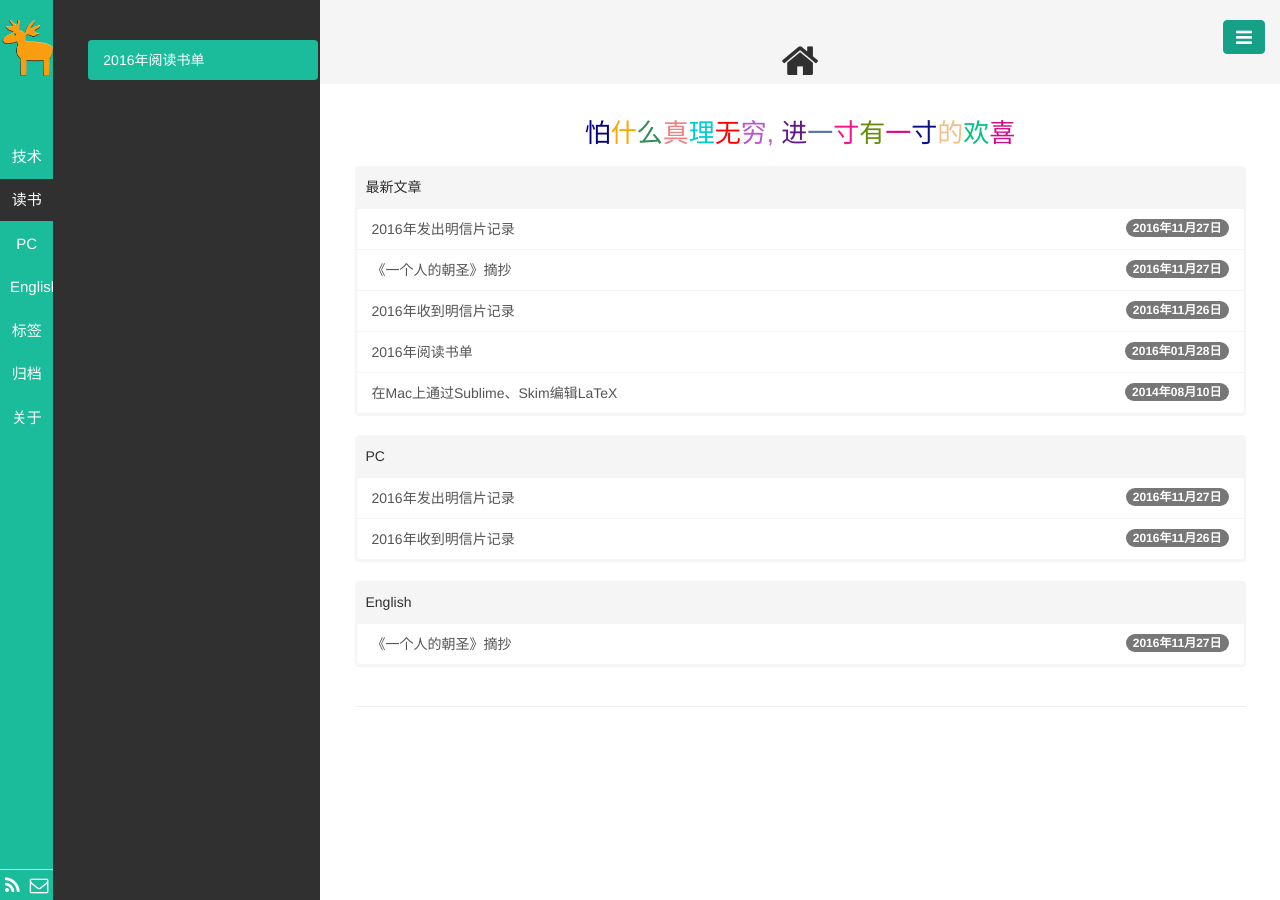
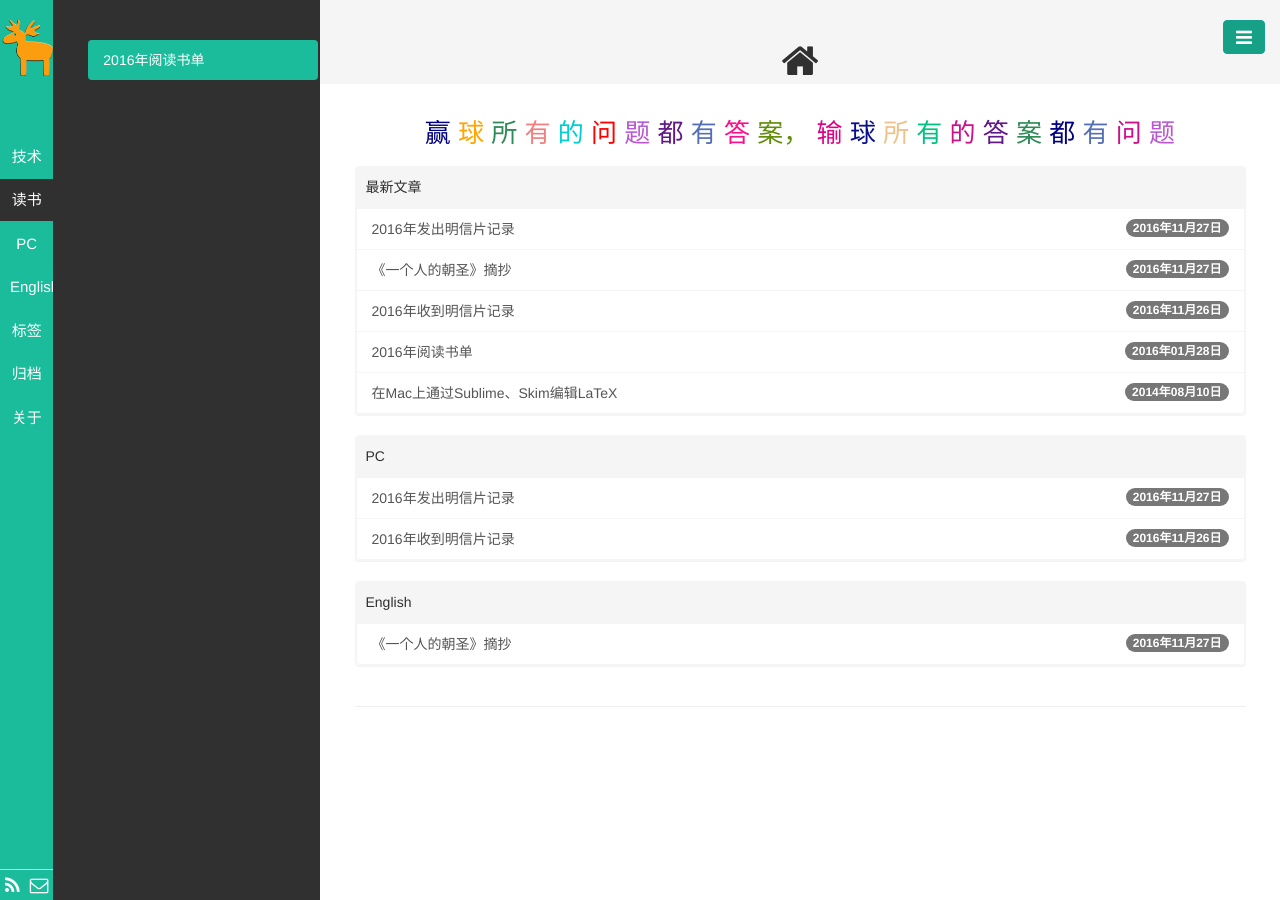
Before and after one commit to liyibing28/liyibing28.github.io, a Jekyll site: the page built from index.html, in a window 1280 px wide. Built offline with Jekyll 4.4.1, drawn with Linux system fonts in a browser that asks for light colours; the list of posts is cut into pages by our own code.

Commit message:
修改首页格言

```diff
--- a/index.html
+++ b/index.html
@@ -4,7 +4,32 @@ title: <i class="fa fa-home fa-lg"></i>
 titlename: 首页
 ---
 <!--<br>-->
-<center><h3><font color="#000080">怕</font><font color="#FFA500">什</font><font color="#2E8B57">么</font><font color="#F08080">真</font><font color="#00CED1">理</font><font color="red">无</font><font color="#BA55D3">穷, </font><font color="#601986">进</font><font color="#556fb5">一</font><font color="#fa1089">寸</font><font color="#638c0b">有</font><font color="#e00089">一</font><font color="#0a1089">寸</font><font color="#f0c089">的</font><font color="#00c380">欢</font><font color="#cc1089">喜</font></h3></center>
+<center>
+  <h3>
+  <font color="#000080">赢</font>
+  <font color="#FFA500">球</font>
+  <font color="#2E8B57">所</font>
+  <font color="#F08080">有</font>
+  <font color="#00CED1">的</font>
+  <font color="red">问</font>
+  <font color="#BA55D3">题</font>
+  <font color="#601986">都</font>
+  <font color="#556fb5">有</font>
+  <font color="#fa1089">答</font>
+  <font color="#638c0b">案，</font>
+  <font color="#e00089">输</font>
+  <font color="#0a1089">球</font>
+  <font color="#f0c089">所</font>
+  <font color="#00c380">有</font>
+  <font color="#cc1089">的</font>
+  <font color="#601986">答</font>
+  <font color="#2E8B57">案</font>
+  <font color="#000080">都</font>
+  <font color="#556fb5">有</font>
+  <font color="#cc1089">问</font>
+  <font color="#BA55D3">题</font>
+  </h3>
+  </center>
 <div class="row">
   <div class="col-md-12">
     <div class="panel panel-primary">
```
